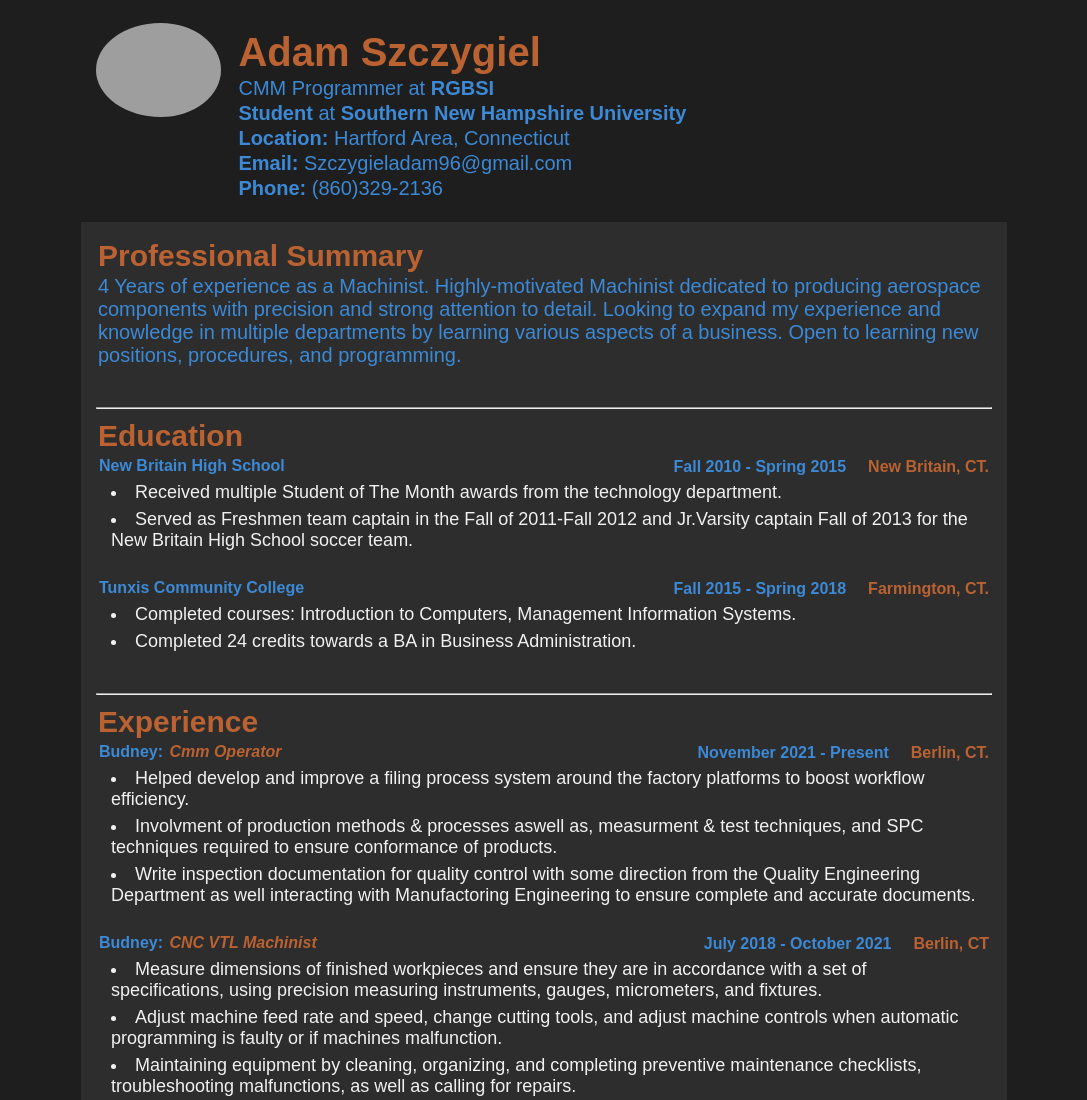
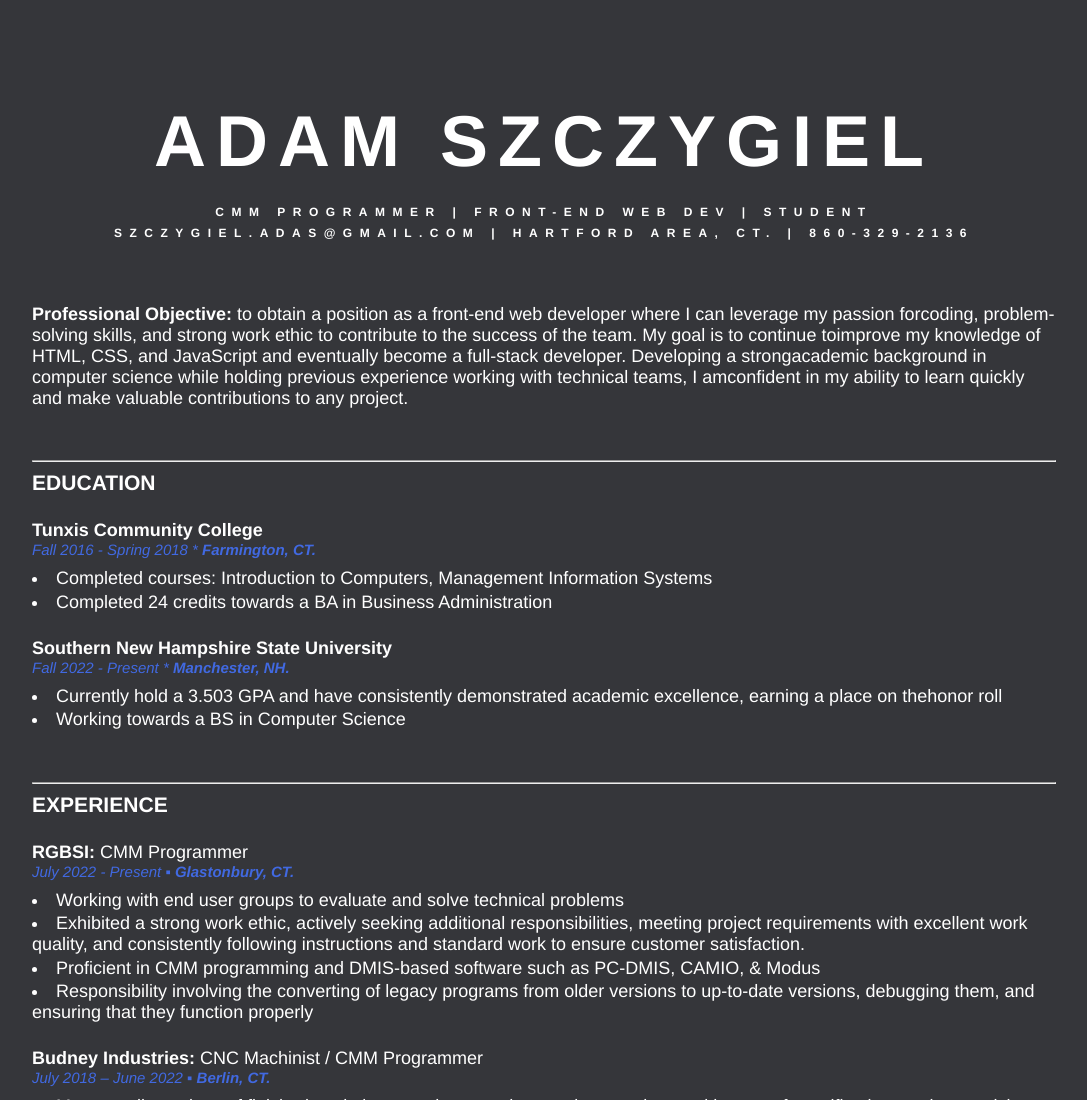
Before and after one commit to Adam-Szczygiel/CV-HTML-CSS_test, a plain HTML site: page index.html in a window 1280 px wide. Shown: the top 1100 px of the page, without its empty margins (96-1183 px from the left). Drawn offline with Linux system fonts and the light colour scheme; grey boxes are pictures that could not be loaded.

Commit message:
Add files via upload

```diff
--- a/index.html
+++ b/index.html
@@ -1,114 +1,83 @@
+<!DOCTYPE html>
 <html>
   <head>
-		<meta charset="utf-8">
-		<link rel="stylesheet" type="text/css" href="styles.css" />
-		<title>Adam Szczygiel</title>
+    <meta charset="UTF-8">
+    <title>Hello, World!</title>
+    <link rel="stylesheet" href="style.css">
   </head>
+  <body>
+    <main>
+      <div class="top-half">
+        <div class="header">
+          <div class="header-title">
+            <h1>Adam Szczygiel</h1>
+          </div>
+          <div class="header-description">
+            <h3>CMM Programmer | Front-end Web Dev | Student</h3>
+          </div>
+          <div class="header-info">
+            <h3>szczygiel.adas@gmail.com | Hartford Area, CT. | 860-329-2136</h3>
+          </div>
+        </div>
+      </div>
+      <div class="Bot-half">
+        <div class="Bot-half-content-PO">
+          <p><strong>Professional Objective: </strong>to obtain a position as a front-end web developer where I can leverage my passion forcoding, problem-solving skills, and strong work ethic to contribute to the success of the team. My goal is to continue toimprove my knowledge of HTML, CSS, and JavaScript and eventually become a full-stack developer. Developing a strongacademic background in computer science while holding previous experience working with technical teams, I amconfident in my ability to learn quickly and make valuable contributions to any project.</p>
 
-	<body>
-		<header>
-			<br>
-			<img id="avi" src="https://media.licdn.com/dms/image/C4E03AQGscw85rKkTlg/profile-displayphoto-shrink_800_800/0/1660842296519?e=2147483647&v=beta&t=MhzX7Z7RrTtk5HQgotq7Bx20nfkhGvqt3AibRXbRhO0" alt="" title="" width="14%"/>
-			<div class="Bio">
 
-				<h1>Adam Szczygiel</h1>
-				<p>CMM Programmer at <b>RGBSI</b></p>
-				<p><b>Student</b> at <b>Southern New Hampshire University</b></p>
-				<p><b>Location:</b> Hartford Area, Connecticut</p>
-				<p><b>Email:</b> Szczygieladam96@gmail.com</p>
-				<p><b>Phone:</b> (860)329-2136</p>
-			</div>
-			<br>
-		</header>
-			<section>
-				<div class="pro-sum">
-					<h2>Professional Summary</h2>
-					<p> 4 Years of experience as a Machinist. Highly-motivated Machinist dedicated to producing aerospace components with precision and strong attention to detail. Looking to expand my experience and knowledge in multiple departments by learning various aspects of a business. Open to learning new positions, procedures, and programming.</p>
-				</div>
 
-				<br>
-				<hr>
-
-				<div class="edu">
-					<h2>Education</h2>
-					<table id="table-1">
-						<th id="company-name" class="left">New Britain High School</th>
-						<th id="emp-loc" class="right">New Britain, CT.</th>
-						<th id="emp-date" class="right">Fall 2010 - Spring 2015</th>
-					</table>
-					<li>Received multiple Student of The Month awards from the technology department.</li>
-					<li>Served as Freshmen team captain in the Fall of 2011-Fall 2012 and Jr.Varsity captain Fall of 2013 for the New Britain High School soccer team.</li>
-					<br>
-					<table id="table-1">
-						<th id="company-name" class="left">Tunxis Community College</th>
-						<th id="emp-loc" class="right">Farmington, CT.</th>
-						<th id="emp-date" class="right">Fall 2015 - Spring 2018</th>
-					</table>
-					<li>Completed courses: Introduction to Computers, Management Information Systems.</li>
-					<li>Completed 24 credits towards a BA in Business Administration.</li>
-					<br>
         </div>
 
         <hr>
 
-				<div class="exp">
-					<h2>Experience</h2>
-					<table id="table-1">
-						<th id="company-name" class="left">Budney: </th>
-						<th id="position" class="left"><i>Cmm Operator</i></th>
-						<th id="emp-loc" class="right">Berlin, CT.</th>
-						<th id="emp-date" class="right">November 2021 - Present</th>
-					</table>
-					<li>Helped develop and improve a filing process system around the factory platforms to boost workflow efficiency.</li>
-					<li>Involvment of production methods & processes aswell as, measurment & test techniques, and SPC techniques required to ensure conformance of products.</li>
-					<li>Write inspection documentation for quality control with some direction from the Quality Engineering Department as well interacting with Manufactoring Engineering to ensure complete and accurate documents.</li>
+        <h3>Education</h3>
+        <div class="edu-loc">
+          <div class="edu"><b>Tunxis Community College</b></div>
+          <div class="loc"><i>Fall 2016 - Spring 2018 * <b>Farmington, CT.</b></i></div>
+          <li>Completed courses: Introduction to Computers, Management Information Systems</li>
+          <li>Completed 24 credits towards a BA in Business Administration</li>
+          <div class="edu"><b>Southern New Hampshire State University</b></div>
+          <div class="loc"><i>Fall 2022 - Present * <b>Manchester, NH.</b></i></div>
+          <li>Currently hold a 3.503 GPA and have consistently demonstrated academic excellence, earning a place on thehonor roll</li>
+          <li>Working towards a BS in Computer Science</li>
+        </div>
+        <hr>
+        <h3>Experience</h3>
+        <div class="edu-loc">
+          <div class="edu"><b>RGBSI:</b> CMM Programmer</div>
+          <div class="loc"><i>July 2022 - Present ▪ <b>Glastonbury, CT.</b></i></div>
+          <li>Working with end user groups to evaluate and solve technical problems</li>
+          <li>Exhibited a strong work ethic, actively seeking additional responsibilities, meeting project requirements with
+            excellent work quality, and consistently following instructions and standard work to ensure customer satisfaction.</li>
+          <li>Proficient in CMM programming and DMIS-based software such as PC-DMIS, CAMIO, & Modus</li>
+          <li>Responsibility involving the converting of legacy programs from older versions to up-to-date versions, debugging
+            them, and ensuring that they function properly</li>
+          <div class="edu"><b>Budney Industries:</b> CNC Machinist / CMM Programmer</div>
+          <div class="loc"><i>July 2018 – June 2022 ▪ <b>Berlin, CT.</b></i></div>
+          <li>Measure dimensions of finished workpieces and ensure they are in accordance with a set of specifications, using
+            precision measuring instruments, gauges, micrometers, and fixtures.</li>
+          <li>Adjust machine feed rate and speed, change cutting tools, and adjust machine controls when automatic
+            programming is faulty or if machines malfunction.</li>
+          <li>Assiseted the IT department in creating and maintaining active directory user/computer accounts and group policy management setups in the main offices and on the shopfloor.</li>
+          <li>Involvement of production methods/processes, measurement/test techniques, and SPC techniques required to
+            ensure conformance of products or quality programs and serving as a technical representative on acquisition QA
+            matters.</li>
+          <div class="edu"><b>Fairview Architectural North America:</b> IT Internship</div>
+          <div class="loc"><i>July 2017 - December 2017 ▪ <b>Bloomfield, CT.</b></i></div>
+          <li>Assisted in giving presentations to employees and management on what the new projects and scheduling
+            program would do.</li>
+          <li>I worked with a small team to complete multiple development projects for the company, with strict time
+            constraints.</li>
+          <li>Helped develop and improve information technology in and around the office.</li>
+          <li>Maintained, supported, and created active directory user/computer accounts and group policy management throughtout all departments.</li>
+      </div>
       <br>
-					<table id="table-1">
-						<th id="company-name" class="left">Budney: </th>
-						<th id="position" class="left"><i>CNC VTL Machinist</i></th>
-						<th id="emp-loc" class="right">Berlin, CT</th>
-						<th id="emp-date" class="right">July 2018 - October 2021</th>
-					</table>
-					<li>Measure dimensions of finished workpieces and ensure they are in accordance with a set of specifications, using precision measuring instruments, gauges, micrometers, and fixtures. </li>
-					<li>Adjust machine feed rate and speed, change cutting tools, and adjust machine controls when automatic programming is faulty or if machines malfunction.</li>
-					<li>Maintaining equipment by cleaning, organizing, and completing preventive maintenance checklists, troubleshooting malfunctions, as well as calling for repairs.</li>
-					<li>Performing setups, mounting three-jaw chucks, installing, aligning, securing tools, attachments, fixtures, and workpieces on machines.</li>
-					<br>
-					<table id="table-1">
-						<th id="company-name" class="left">Fairview Architectural North America: </th>
-						<th id="position" class="left"><i>IT System Admin Intern</i></th>
-						<th id="emp-loc" class="right">Bloomfield, CT</th>
-						<th id="emp-date" class="right">July 2021 - December 2017</th>
-					</table>
-					<li>Assisted in giving presentations to employees and management on what the new projects and scheduling program would do.</li>
-					<li>I worked with a small team to complete multiple development projects for the company, with strict time constraints.</li>
-					<li>Helped develop and improve information technology in and around the office.</li>
-					<li>Helped transfer data between different departments.</li>
-				</div>
+      <!-- END OF RESUME -->
 
-				<br>
-				<hr>
 
-				<div class="skills">
-					<h2>Skills</h2>
-					<div id="skill-tech">
-						<h2>Techincal</h2>
-						<li>HTML</li>
-						<li>CSS</li>
-						<li>JavaScript</li>
-						<li>MqSQL</li>
-						<li>Excel</li>
-						<li>Amazon AWS</li>
-						</div>
-					<div class="skills-func">
-						<h2>Funcitonal</h2>
-						<li>Polish</li>
-						<li>English</li>
-						<li>Learning</li>
+    </main>
+    <div class="link-section">
 
     </div>
-				</div>
-
-			</section>
   </body>
 </html>
--- /dev/null
+++ b/style.css
@@ -0,0 +1,80 @@
+* {
+  background-color: rgba(53,54,58);
+}
+
+body {
+  margin: 0 auto;
+  padding: 0;
+}
+
+main {
+  margin-bottom: 10.5%;
+}
+
+.top-half {
+  color: #fff;
+  font-family: "Helvetica Neue", sans-serif;
+  font-size: 24px;
+  text-align: center;
+}
+
+.header-title h1 {
+  font-size: 72px;
+  margin-top: 100px;
+  text-transform: uppercase;
+  letter-spacing: 10px;
+}
+
+.header-description h3 {
+  font-size: 12px;
+  margin-top: -25px;
+  text-transform: uppercase;
+  letter-spacing: 7.5px;
+
+}
+
+.header-info h3 {
+  font-size: 12px;
+  margin-top: -05px;
+  text-transform: uppercase;
+  letter-spacing: 7.5px;
+
+}
+.Bot-half {
+  color: #fff;
+  font-family: "Helvetica Neue", sans-serif;
+  font-size: 18px;
+  margin-top: 5%;
+  margin-left: 10%;
+  margin-right: 10%;
+}
+
+hr {
+  margin-top: 5%;
+}
+
+.Bot-half h3{
+  margin-top: 5px;
+  text-transform: uppercase;
+}
+
+.edu {
+  margin-top: 25px;
+}
+.loc {
+  font-size: 15px;
+  color: royalblue;
+  margin-bottom: 10px;
+}
+
+.edu-loc li{
+  margin-top: 2.5px;
+}
+
+.link-section {
+  margin: 0 auto;
+  padding: 0;
+  background-color: dimgray;
+  height: 200px;
+  width: 100%;
+}
```
Lines whose indentation alone changed are shown as unchanged.
